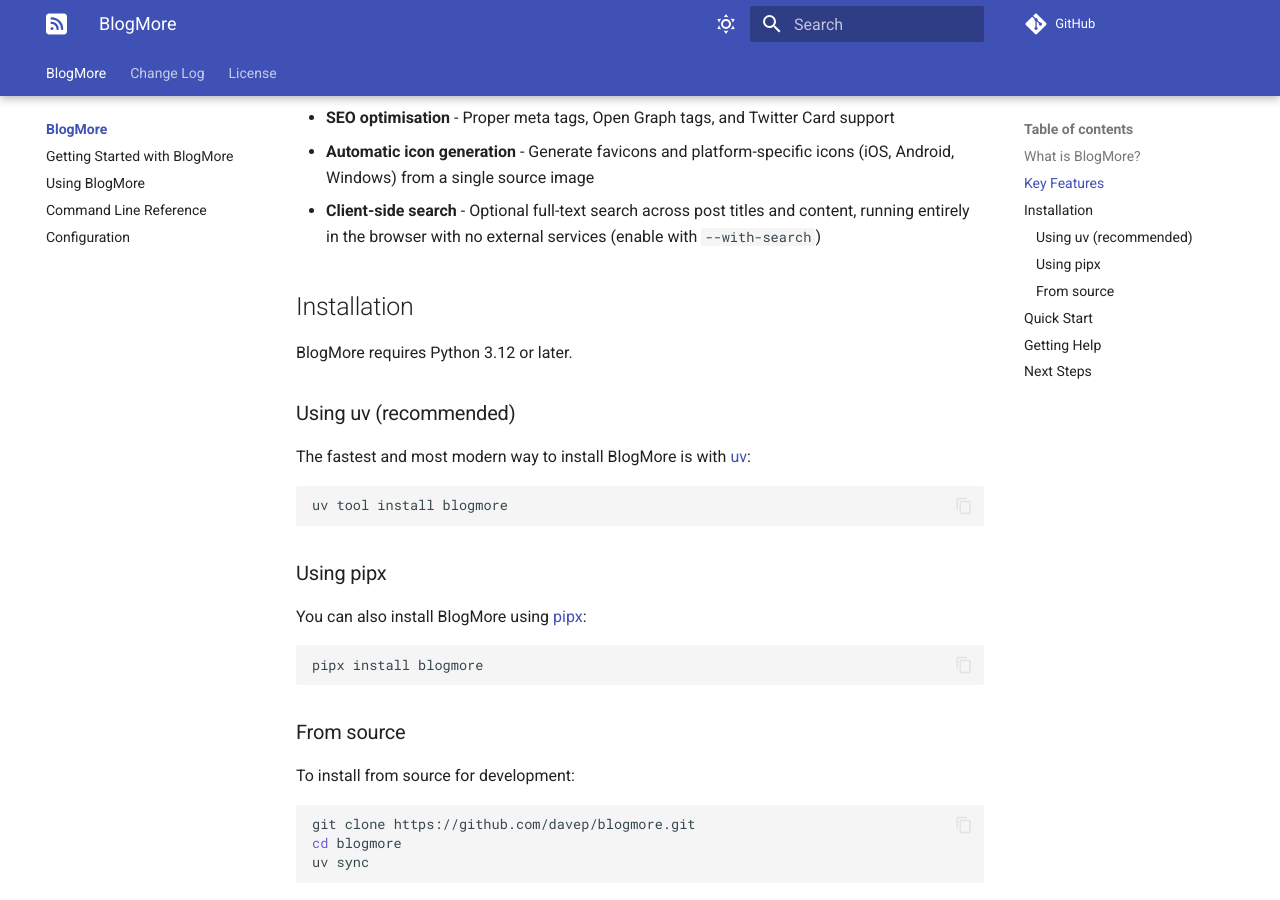
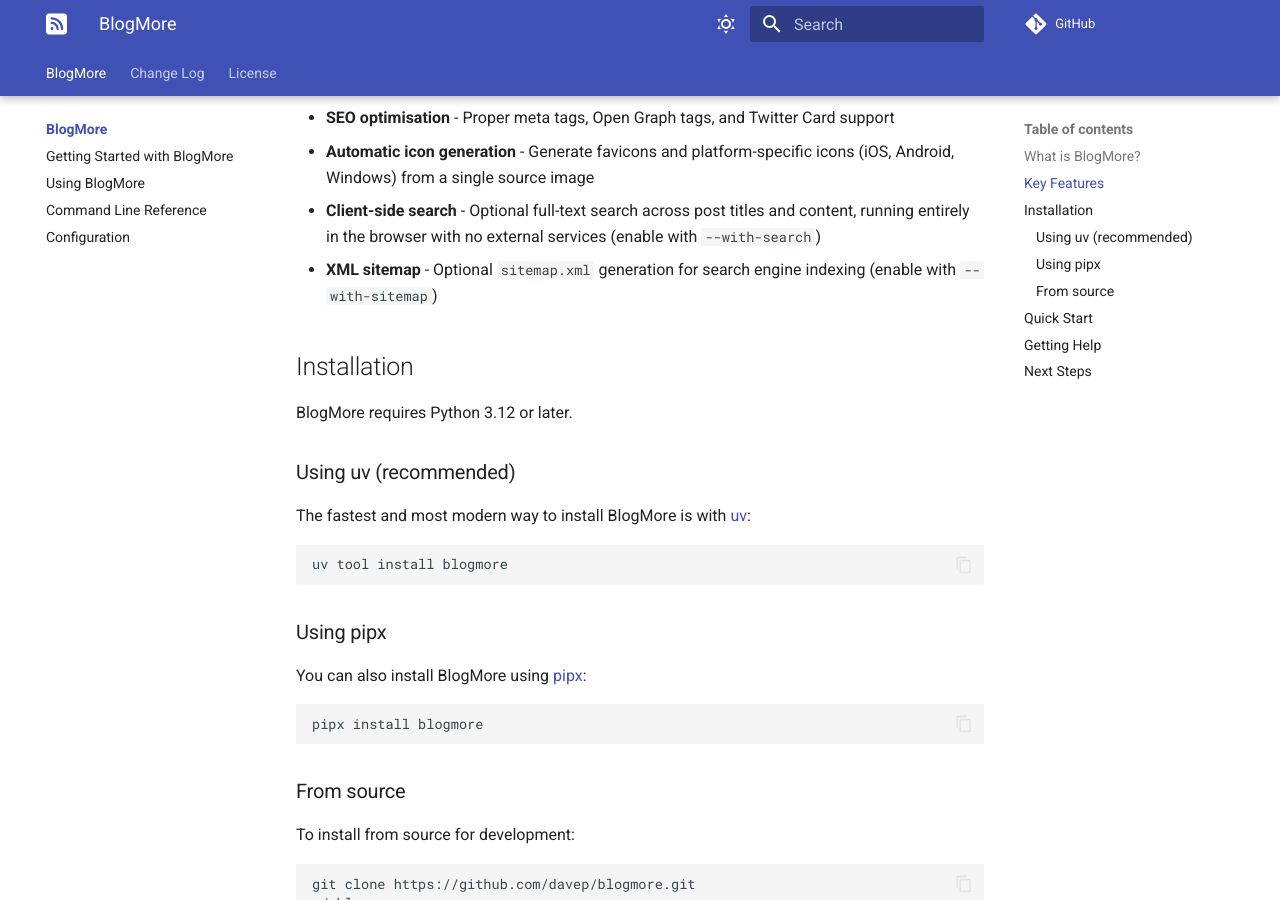
Before and after one commit to davep/blogmore, an MkDocs documentation site: the page built from docs/index.md, in a window 1280 px wide and 900 px high, scrolled down 1120 px. Built offline with MkDocs 1.6.1 and Material for MkDocs 9.7.7, drawn with Linux system fonts in a browser that asks for light colours; comment, search, counter and statistics services are not loaded.

Commit message:
Add XML sitemap to Key Features in docs/index.md
Co-authored-by: davep <28237+davep@users.noreply.github.com>

```diff
--- a/docs/index.md
+++ b/docs/index.md
@@ -27,6 +27,7 @@ BlogMore focuses on simplicity and efficiency in creating blog-focused websites.
 - **SEO optimisation** - Proper meta tags, Open Graph tags, and Twitter Card support
 - **Automatic icon generation** - Generate favicons and platform-specific icons (iOS, Android, Windows) from a single source image
 - **Client-side search** - Optional full-text search across post titles and content, running entirely in the browser with no external services (enable with `--with-search`)
+- **XML sitemap** - Optional `sitemap.xml` generation for search engine indexing (enable with `--with-sitemap`)
 
 ## Installation
 
```
